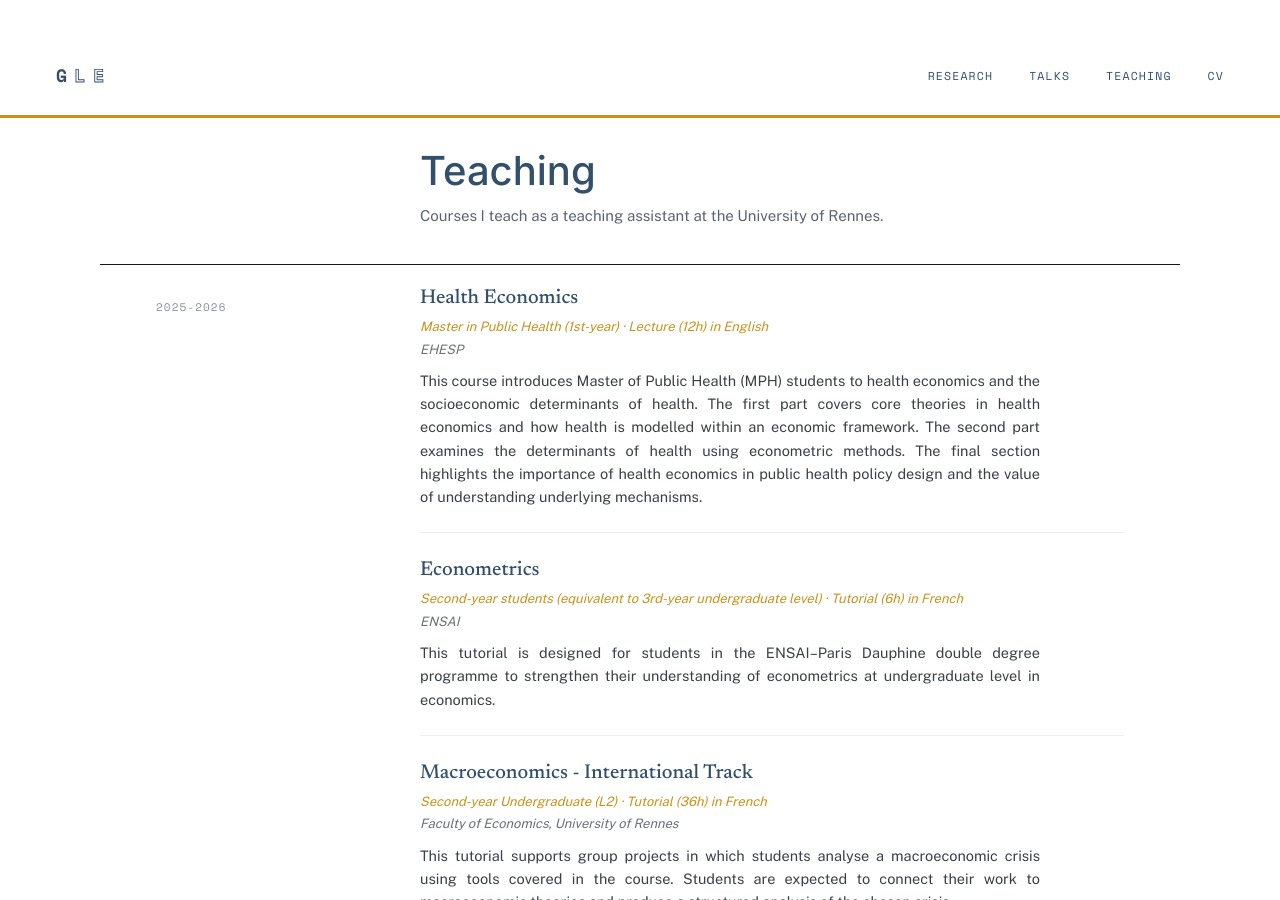
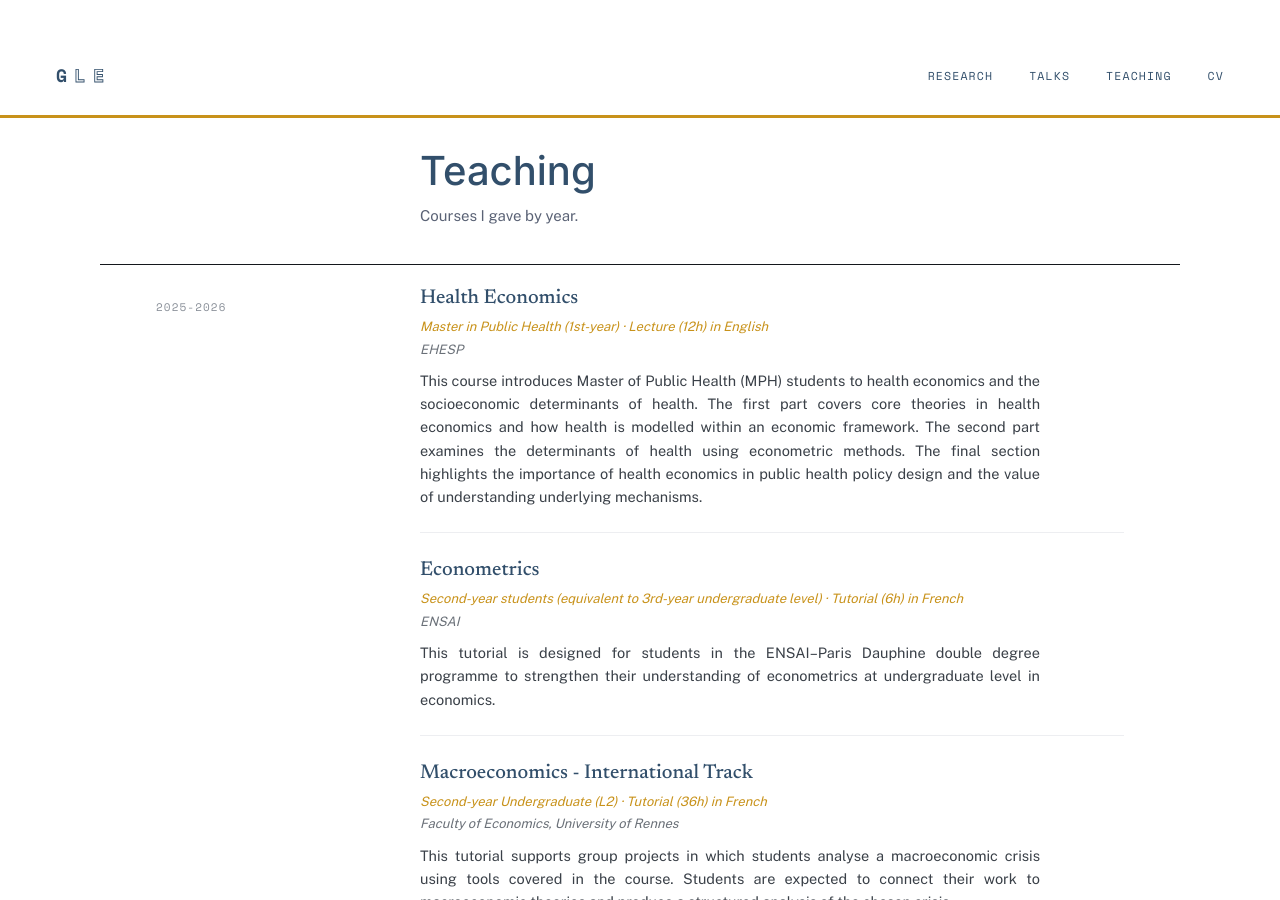
Before and after one commit to gabriel-leblanceven/gabriel-leblanceven.github.io, a Jekyll site: the page built from _pages/teaching.md, in a window 1280 px wide and 900 px high. Built offline with Jekyll 4.4.1, drawn with Linux system fonts in a browser that asks for light colours; a script bundle is joined from its source files by our own code; library files that are not in the unit come from our copies.

Commit message:
Update teaching.md

```diff
--- a/_pages/teaching.md
+++ b/_pages/teaching.md
@@ -56,7 +56,7 @@ body{padding-top:0 !important;}
     <div></div>
     <div class="gle__titlebody">
       <h1 class="gle__h1">Teaching</h1>
-      <div class="gle__intro">Courses I teach as a teaching assistant at the University of Rennes.</div>
+      <div class="gle__intro">Courses I gave by year.</div>
     </div>
   </div>
 
```
